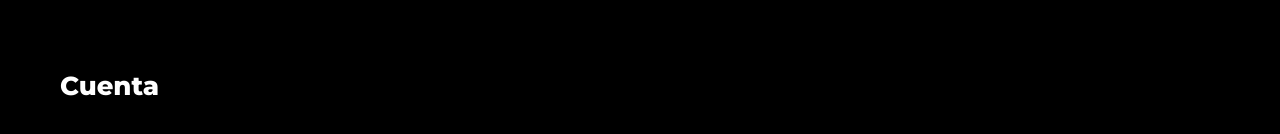
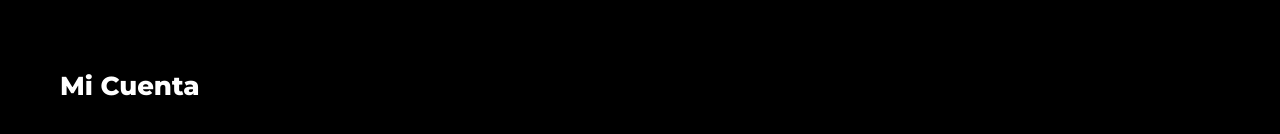
Before and after one commit to luchirodriguez98/Code4People, a React (Vite) app in the folder FRONT/: page /cuenta in a window 1280 px wide. Shown: the part 364-498 px from the top of the page. Built offline with nearby package versions, Linux system fonts and the light colour scheme; a web font is replaced by a local one.

Commit message:
Cambios en la seccion mi-cuenta

```diff
--- a/FRONT/src/Pages/Cuenta/Cuenta.jsx
+++ b/FRONT/src/Pages/Cuenta/Cuenta.jsx
@@ -1,6 +1,6 @@
 function Cuenta () {
   return (
-        <h1>Cuenta</h1>
+        <h1>Mi Cuenta</h1>
   )
 }
 
```
